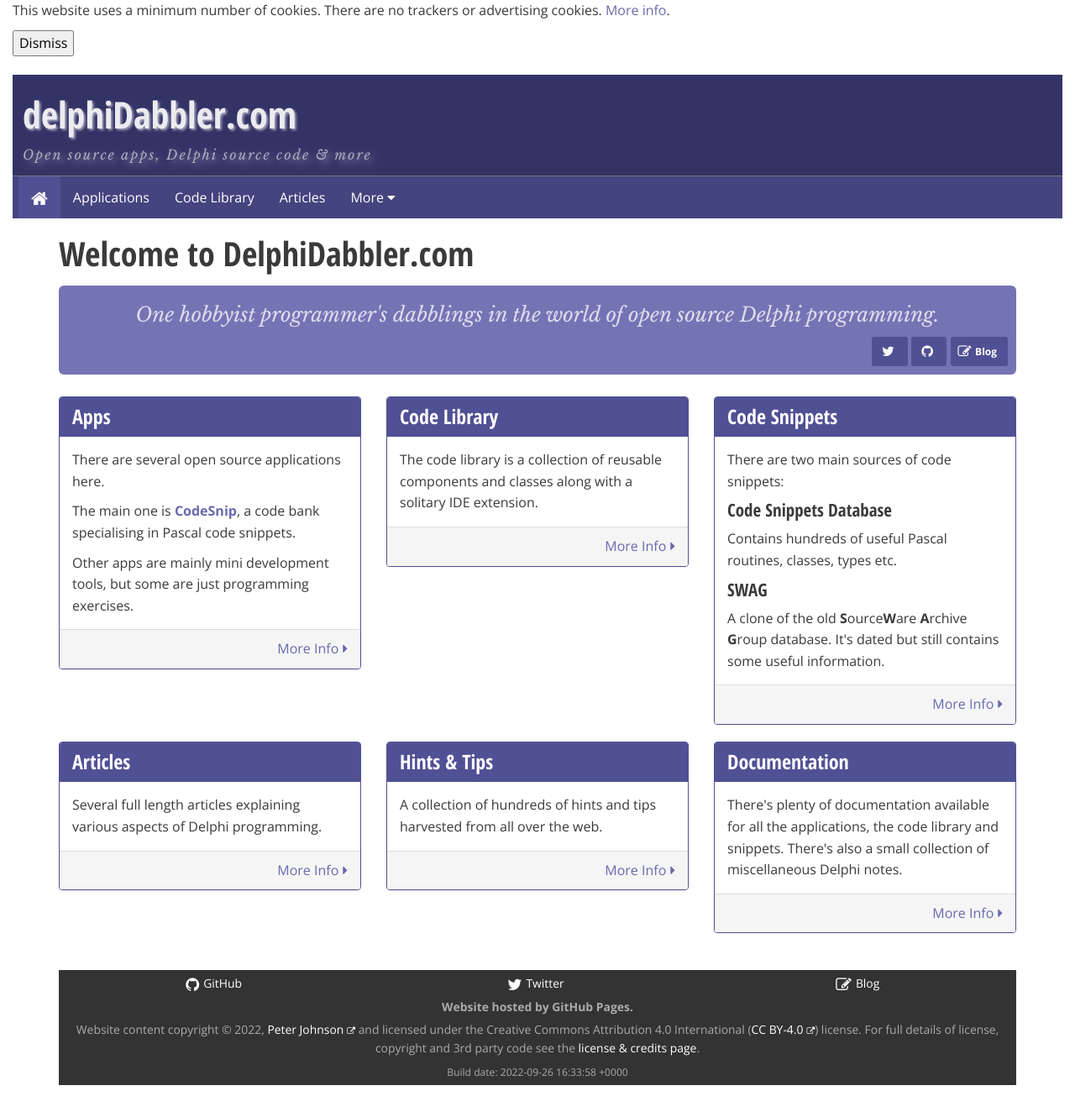
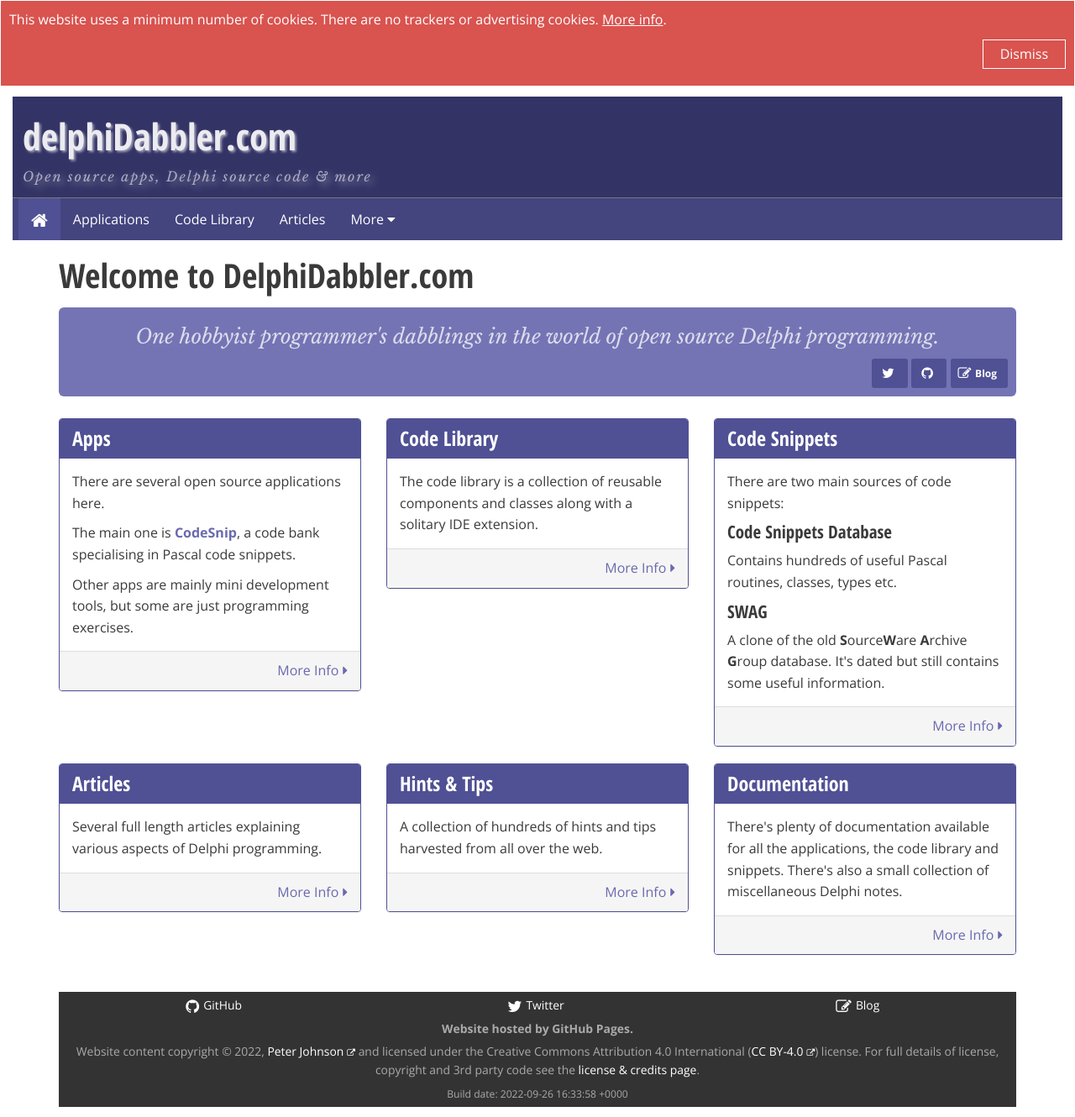
Before and after one commit to delphidabbler/delphidabbler.github.io, a Jekyll site: the page built from index.html, in a window 1280 px wide. Shown: the whole page at 84% size. Built offline with Jekyll 4.4.1, drawn with Linux system fonts in a browser that asks for light colours; nearby versions of some CDN libraries; before the commit the page ends 1304 px from its top, so only the background shows below that.

Commit message:
Add SASS for cookie consent popup
Closes #126

```diff
--- a/_sass/_dd-custom-styles.scss
+++ b/_sass/_dd-custom-styles.scss
@@ -874,3 +874,39 @@
 .flash {
     display: none;
 }
+
+// Styling for cookie confirmation pop-up
+// ** Custom
+#cookie-popup {
+
+  background-color: $brand-danger;
+  color: white;
+  border: 1px white solid;
+  padding: 1rem;
+
+  p.cookie-msg {
+    padding: 0;
+
+    a {
+      text-decoration: underline;
+      color: white;
+    }
+}
+
+  p.cookie-btn {
+    padding: 0;
+    text-align: right;
+
+    button {
+      text-align: center;
+      background-color: transparent;
+      color: white;
+      border: 1px white solid;
+      padding: 4px 2rem;
+      &:hover {
+        background-color: lighten($brand-danger, 10%);
+      }
+    }
+  }
+
+}
```
